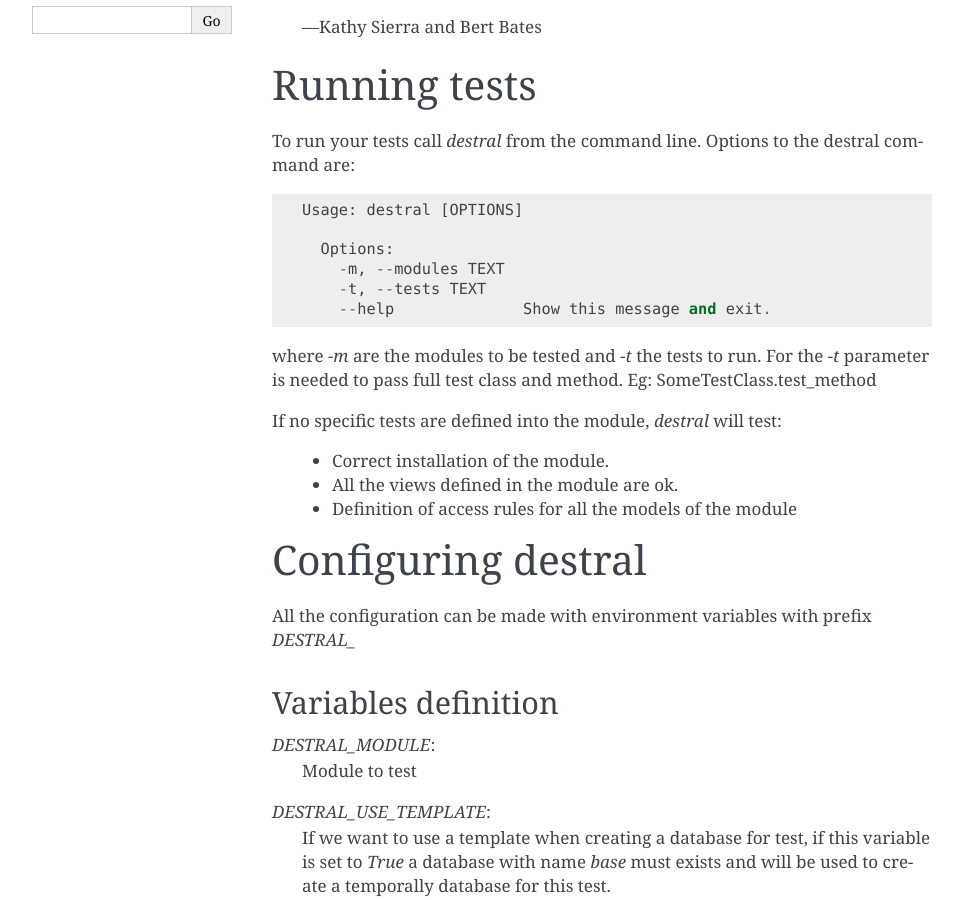
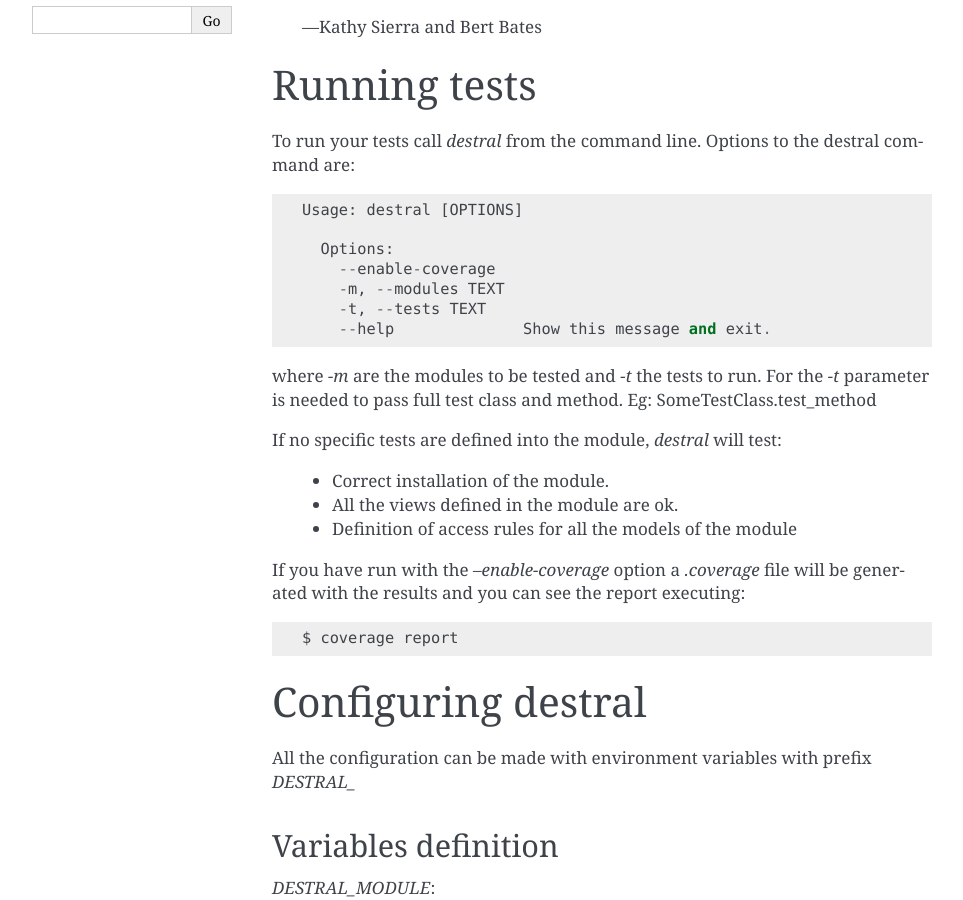
Before and after one commit to gisce/destral, a Sphinx documentation site: the page built from docs/README.rst, in a window 1280 px wide and 900 px high, scrolled down 347 px. Shown: the whole window, without its empty margins (148-1111 px from the left). Built offline with Sphinx 7.4.7, drawn with Linux system fonts in a browser that asks for light colours; the version number is read from the project's files by our own code.

Commit message:
Add coverage documentation

```diff
--- a/docs/README.rst
+++ b/docs/README.rst
@@ -9,6 +9,7 @@
   Usage: destral [OPTIONS]
 
     Options:
+      --enable-coverage
       -m, --modules TEXT
       -t, --tests TEXT
       --help              Show this message and exit.
@@ -21,6 +22,11 @@
   * Correct installation of the module.
   * All the views defined in the module are ok.
   * Definition of access rules for all the models of the module
+
+If you have run with the `--enable-coverage` option a `.coverage` file will be
+generated with the results and you can see the report executing::
+
+  $ coverage report
 
 
 Configuring destral
```
Also changed, not shown: docs/api.rst (+7 -0 lines).
